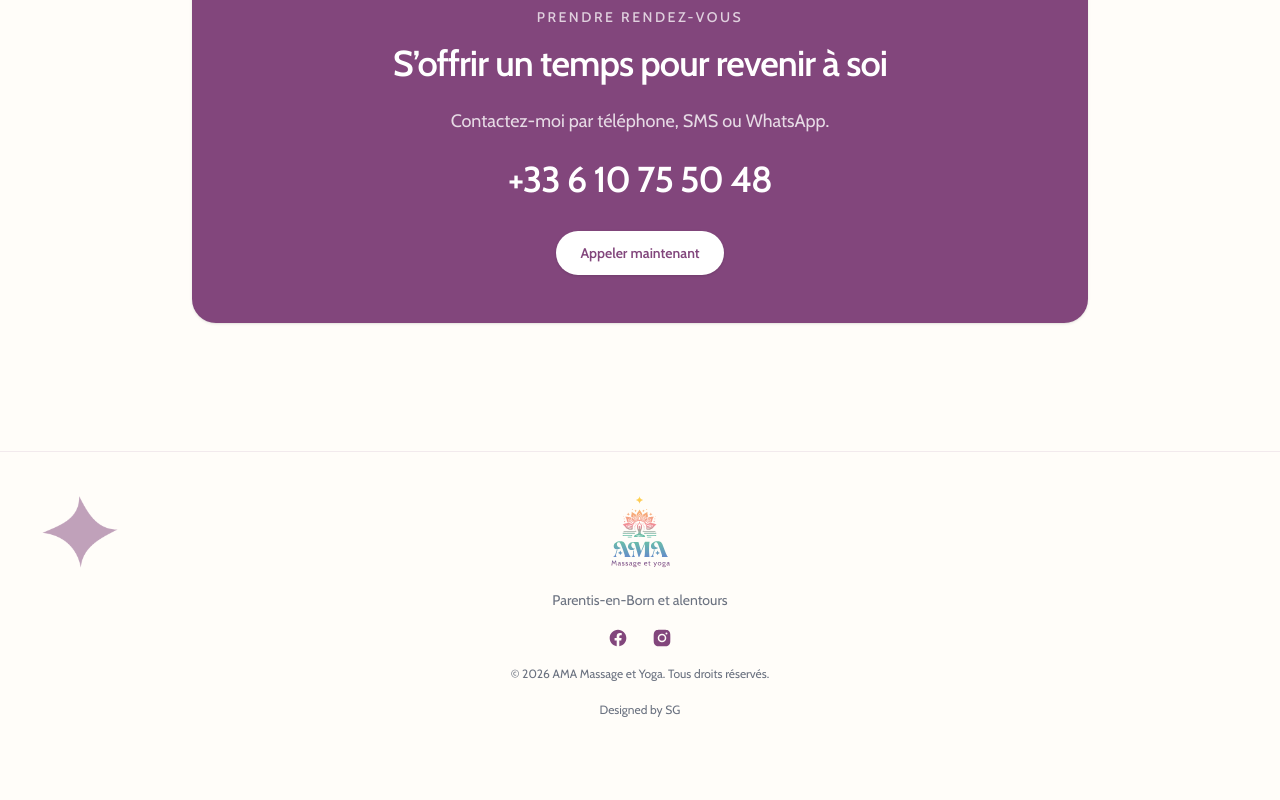
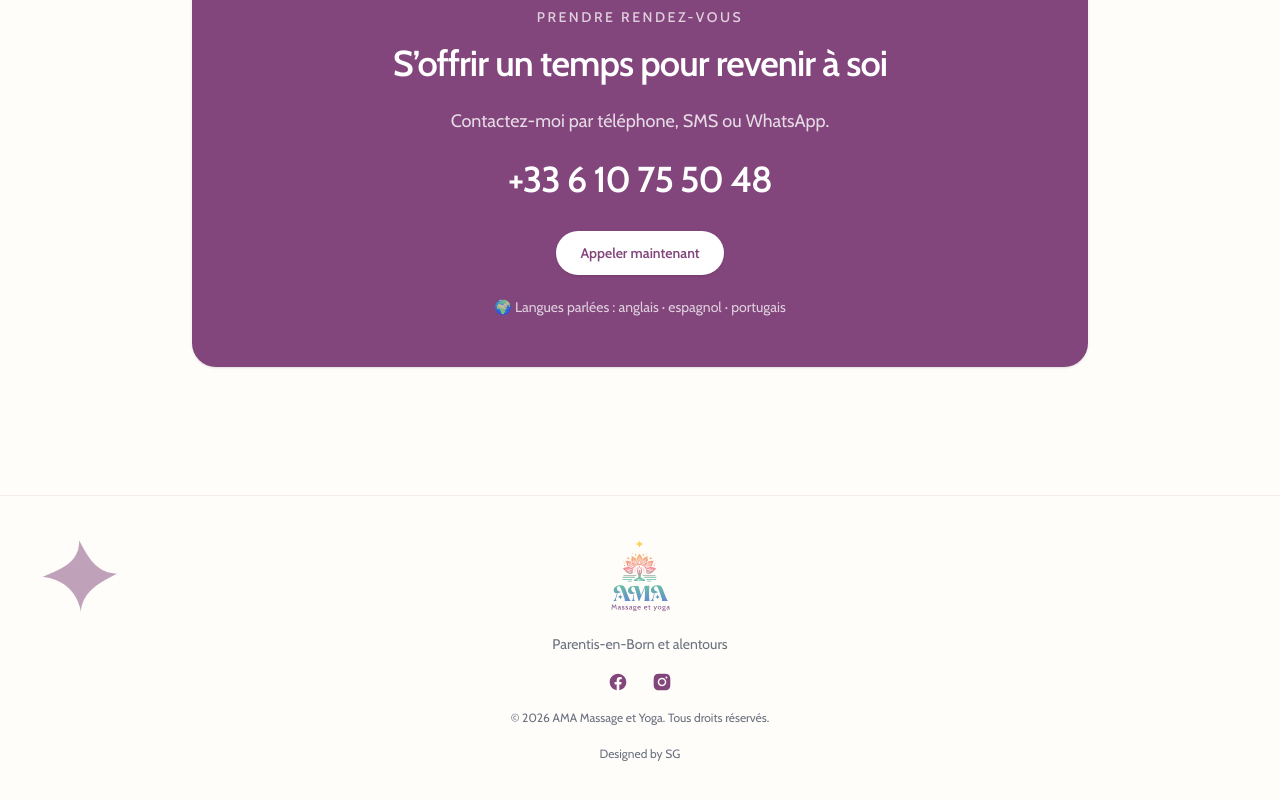
Before and after one commit to sgautier-dev/amamassageyoga, a Next.js app: page /soins-et-tarifs in a window 1280 px wide. Shown: the part 3639-4439 px from the top of the page. Before the commit the page ends 4399 px from the top, so only its background shows below. Built offline with nearby package versions, Linux system fonts and the light colour scheme.

Commit message:
added languages to cta

```diff
--- a/src/app/soins-et-tarifs/page.tsx
+++ b/src/app/soins-et-tarifs/page.tsx
@@ -319,7 +319,7 @@ export default function SoinsEtTarifsPage() {
 							<Reveal key={care.id} delay={index % 2 === 0 ? "none" : "sm"}>
 								<details
 									id={care.id}
-									className="group scroll-mt-28 rounded-3xl border border-ama-purple/10 bg-white/85 p-6 shadow-sm open:bg-white sm:p-8"
+									className="group scroll-mt-36 rounded-3xl border border-ama-purple/10 bg-white/85 p-6 shadow-sm open:bg-white sm:p-8"
 								>
 									<summary className="flex cursor-pointer list-none items-start justify-between gap-5">
 										<div className="min-w-0 flex-1 md:grid md:grid-cols-[minmax(0,1fr)_auto] md:items-start md:gap-6">
--- a/src/components/booking-cta.tsx
+++ b/src/components/booking-cta.tsx
@@ -52,6 +52,9 @@ export default function BookingCta({
 					>
 						{buttonLabel}
 					</Link>
+					<p className="mt-5 text-sm leading-6 text-white/75">
+						🌍 Langues parlées : anglais · espagnol · portugais
+					</p>
 				</div>
 			</Reveal>
 		</section>
```
